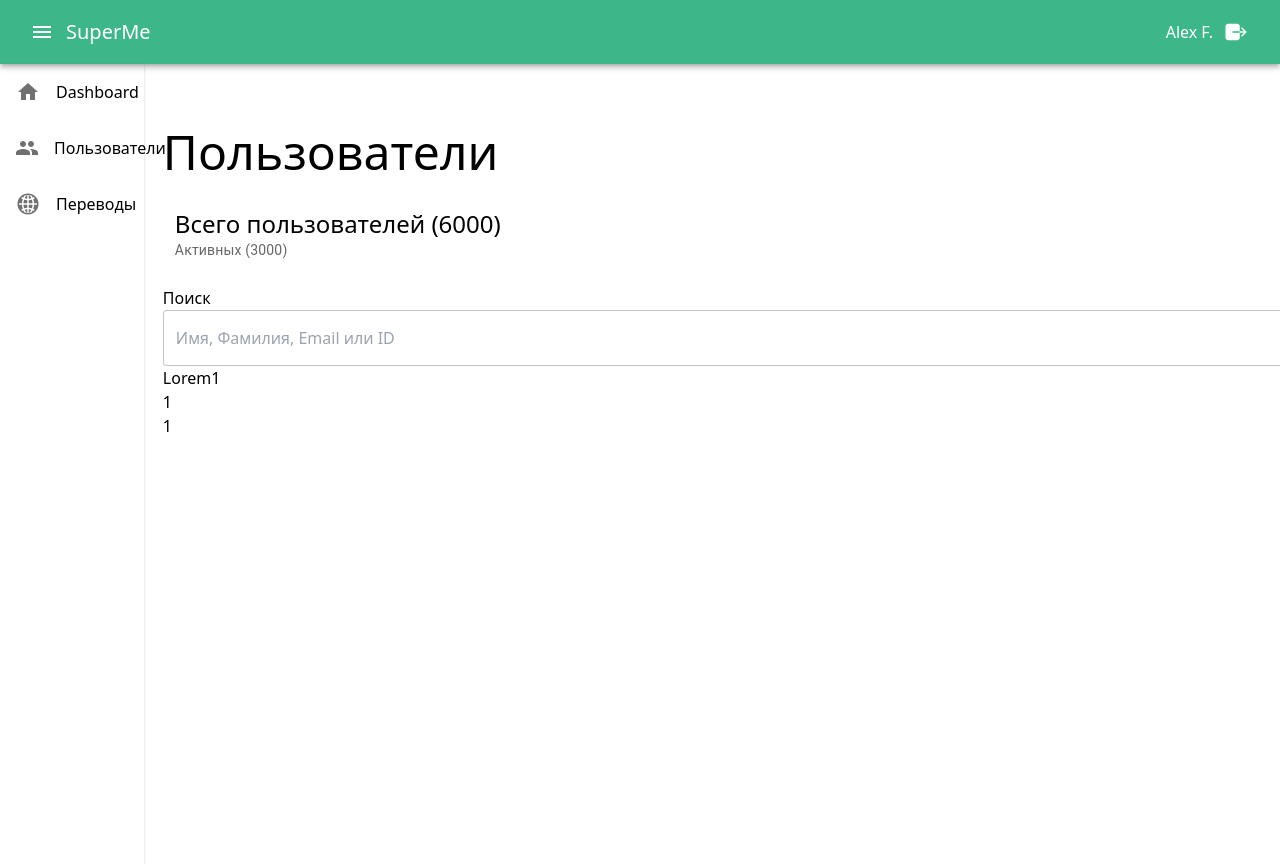
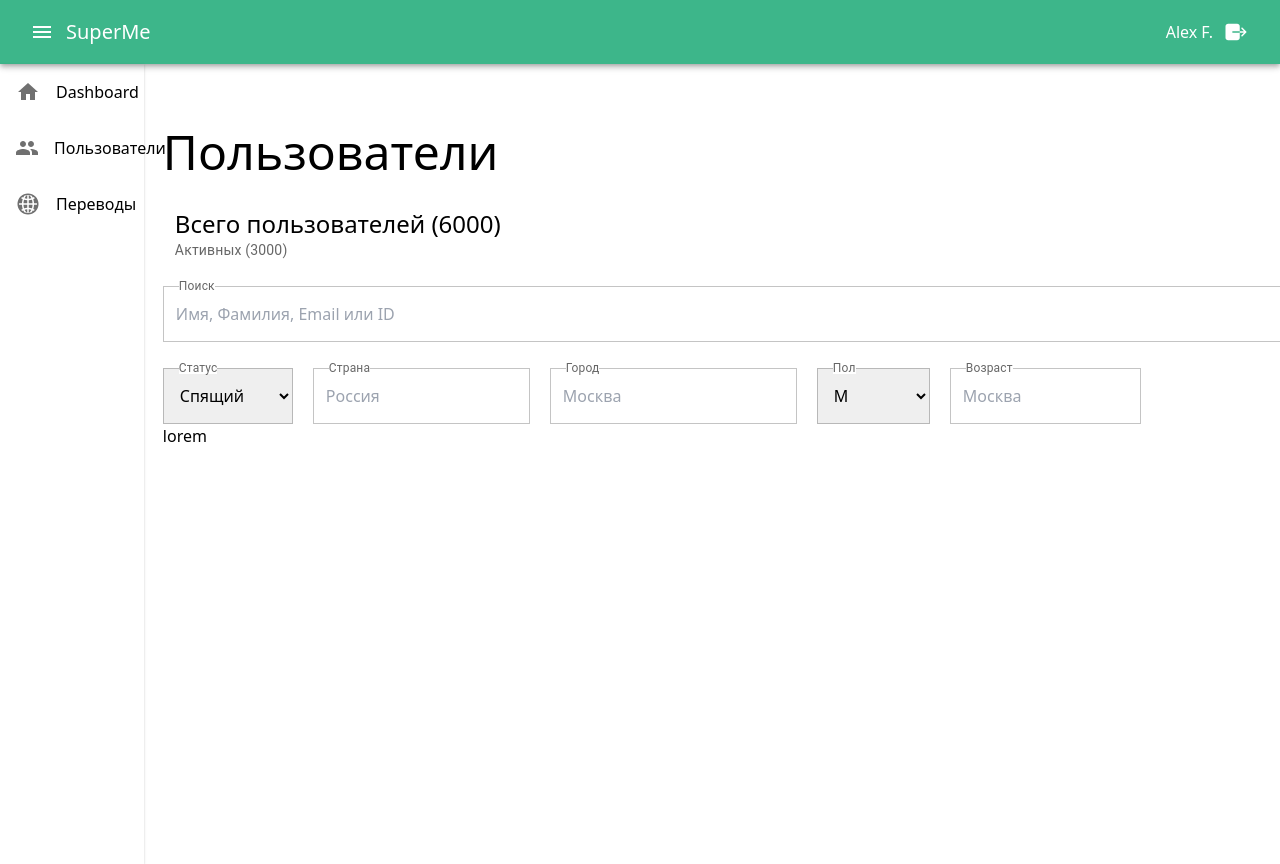
Before and after one commit to Mirabbosbek9778/SuperMe_example_, a Vue app: page /users in a window 1280 px wide. Shown: the top 864 px of the page. Built offline with nearby package versions, Linux system fonts and the light colour scheme.

Commit message:
fixed bugs and select and inputs and info

```diff
--- a/src/assets/main.css
+++ b/src/assets/main.css
@@ -7,3 +7,8 @@
   padding: 0;
   box-sizing: border-box;
 }
+
+input {
+  height: 56px;
+  width: 300px;
+}
--- a/src/components/Header.vue
+++ b/src/components/Header.vue
@@ -14,7 +14,7 @@
     </div>
     <div class="flex pr-8 gap-[11px]">
       <span>Alex F.</span>
-      <a @click="showLoginPage = true">
+      <a href="/exit">
         <img src="../assets/icons/exitIcon.svg" alt="Exit Icon" />
       </a>
     </div>
--- a/src/components/TranslateTable.vue
+++ b/src/components/TranslateTable.vue
@@ -2,7 +2,7 @@
 
 <template>
   <div>
-    1
+    lorem
   </div>
   <EditWord />
 </template>
--- a/src/components/UserInfo.vue
+++ b/src/components/UserInfo.vue
@@ -1,15 +1,15 @@
 <script setup></script>
 
 <template>
-  <div class="w-[338px] h-[575px] pl-[19px]">
-    <h1 class="pl-[19px] text-24 pt-[31px]">Информация</h1>
-    <table class="w-full h-full mt-8">
+  <div class="w-full h-[575px] pl-[19px]">
+    <h1 class="pl-[19px] text-[24px] pt-[31px]">Информация</h1>
+    <table class="h-full mt-8 w">
       <tr class="border-b dark:border-gray-300">
-        <th>Данные</th>
+        <th class="text-nowrap">Данные</th>
         <td>RU • Push • Geo</td>
       </tr>
       <tr class="border-b dark:border-gray-300">
-        <th>Имя</th>
+        <th class="text-nowrap">Имя</th>
         <td>Максим</td>
       </tr>
       <tr class="border-b dark:border-gray-300">
@@ -62,5 +62,21 @@ th {
   font-weight: 600;
   line-height: 143%;
   letter-spacing: 0.17px;
+  /* white-space: nowrap; */
+  /* overflow: hidden; */
+  /* text-overflow: ellipsis; */
+  display: flex;
+  align-items: flex-start;
+}
+th.text-nowrap {
+  white-space: nowrap;
+  overflow: hidden;
+  text-overflow: ellipsis;
+  /* padding-right: 50px; */
+  display: flex;
+  align-items: flex-start;
+}
+.border-b {
+  padding-left: 10px;
 }
 </style>
--- a/src/components/UsersTable.vue
+++ b/src/components/UsersTable.vue
@@ -2,7 +2,7 @@
 
 <template>
   <div>
-    1
+    lorem
   </div>
 </template>
 
--- a/src/components/form/CustemInput.vue
+++ b/src/components/form/CustemInput.vue
@@ -2,13 +2,16 @@
 
 <template>
   <div>
-    <div class="flex gap-5 mt-[26px] ">
+    <div class="flex gap-5 pt-[26px]">
       <div class="w-full">
-        <label class="" for="Поиск">Поиск </label>
-        <input
-          placeholder="Имя, Фамилия, Email или ID"
-          class="w-full pl-3 border-none custom-input h-14"
-        />
+        <div class="input-group">
+          <label class="input-group__label" for="myInput">Поиск</label>
+          <input
+            type="text"
+            class="input-group__input"
+            placeholder="Имя, Фамилия, Email или ID"
+          />
+        </div>
       </div>
       <div class="btn-filter">
         <button class="bg-[#3DB68A] h-14 w-14 flex justify-center items-center">
@@ -38,9 +41,32 @@ button {
   letter-spacing: 0.46px;
   text-transform: uppercase;
 }
-.custom-input {
+.input-group {
+  @supports (mix-blend-mode: darken) {
+    position: relative;
+    &__label {
+      position: absolute;
+      top: -0.5em;
+      left: 16px;
+      background: white;
+    }
+  }
+  &__label {
+    color: var(--text-secondary, rgba(0, 0, 0, 0.6));
+    font-feature-settings: "clig" off, "liga" off;
+    font-family: Roboto, sans-serif;
+    font-size: 12px;
+    font-style: normal;
+    font-weight: 400;
+    line-height: 12px;
+    letter-spacing: 0.15px;
+  }
+  &__input {
+    width: 100%;
+    padding-left: 12px;
+    border: 1px solid
+      var(--components-input-outlined-enabled-border, rgba(0, 0, 0, 0.23));
+  }
   border-radius: var(--borderRadius, 4px);
-  border: 1px solid
-    var(--components-input-outlined-enabled-border, rgba(0, 0, 0, 0.23));
 }
 </style>
--- a/src/components/form/CustemSelect.vue
+++ b/src/components/form/CustemSelect.vue
@@ -2,7 +2,7 @@
 
 <template>
   <div>
-    1
+
   </div>
 </template>
 
--- a/src/components/form/DatePicker.vue
+++ b/src/components/form/DatePicker.vue
@@ -1,7 +1,70 @@
 <script setup></script>
 
 <template>
-  <div>Lorem1</div>
+  <div class="flex mt-[26px] gap-5 w-full">
+    <div class="input-group w-[130px]">
+      <label class="input-group__label" for="myInput">Статус</label>
+      <select name="" id="" class="input-group__input h-14">
+        <option value="">Спящий</option>
+        <option value="">Спящий2</option>
+        <option value="">Спящий3</option>
+        <option value="">Спящий4</option>
+      </select>
+    </div>
+    <div class="input-group w-[217px]">
+      <label class="input-group__label" for="myInput">Страна</label>
+      <input type="text" class="input-group__input " placeholder="Россия" />
+    </div>
+    <div class="input-group w-[247px]">
+      <label class="input-group__label" for="myInput">Город</label>
+      <input type="text" class="input-group__input " placeholder="Москва" />
+    </div>
+    <div class="input-group w-[113px]">
+      <label class="input-group__label" for="myInput">Пол</label>
+      <select name="" id="" class="input-group__input h-14 ">
+        <option value="">М</option>
+        <option value="">Ж</option>
+        <option value="">М1</option>
+        <option value="">Ж1</option>
+      </select>
+    </div>
+    <div class="input-group w-[191px]">
+      <label class="input-group__label" for="myInput">Возраст</label>
+      <input type="text" class="input-group__input " placeholder="Москва" />
+    </div>
+  </div>
 </template>
 
-<style lang="scss" scoped></style>
+<style lang="scss" scoped>
+.selectt {
+  width: 130px;
+}
+.input-group {
+  @supports (mix-blend-mode: darken) {
+    position: relative;
+    &__label {
+      position: absolute;
+      top: -0.5em;
+      left: 16px;
+      background: white;
+    }
+  }
+  &__label {
+    color: var(--text-secondary, rgba(0, 0, 0, 0.6));
+    font-feature-settings: "clig" off, "liga" off;
+    font-family: Roboto, sans-serif;
+    font-size: 12px;
+    font-style: normal;
+    font-weight: 400;
+    line-height: 12px;
+    letter-spacing: 0.15px;
+  }
+  &__input {
+    width: 100%;
+    padding-left: 12px;
+    border: 1px solid
+      var(--components-input-outlined-enabled-border, rgba(0, 0, 0, 0.23));
+  }
+  border-radius: var(--borderRadius, 4px);
+}
+</style>
--- a/src/views/UserDetailView.vue
+++ b/src/views/UserDetailView.vue
@@ -7,7 +7,9 @@ import UserStats from "../components/UserStats.vue";
 
 <template>
   <div class="">
-    <h2 class="text-48 e px-[19px] pt-16">Максим Петров · М · 38 лет</h2>
+    <h2 class="text-48 e px-[19px] mt-16 text-5xl">
+      Максим Петров · М · 38 лет
+    </h2>
     <div class="grid grid-cols-3">
       <div class="flex flex-col">
         <UserInfo />
--- a/src/views/UsersView.vue
+++ b/src/views/UsersView.vue
@@ -6,7 +6,7 @@ import EmptyTable from "../components/EmptyTable.vue";
 
 <template>
   <div class="ml-[19px]">
-    <h1 class="mt-16 text-5xl ">Пользователи</h1>
+    <h1 class="mt-16 text-5xl">Пользователи</h1>
     <div class="flex items-center justify-between">
       <h4 class="mt-8 ml-3 text-2xl">Всего пользователей (6000)</h4>
       <button class="text-sm text-[#3DB68A] filter">
```
